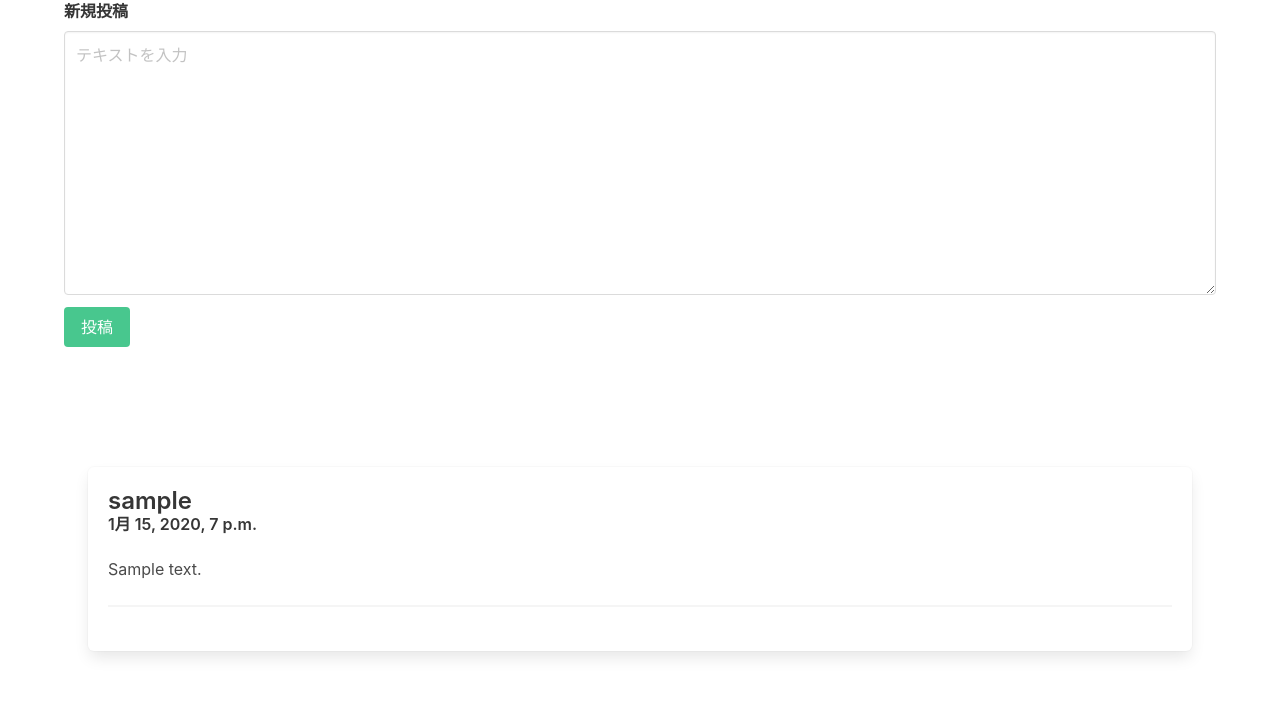
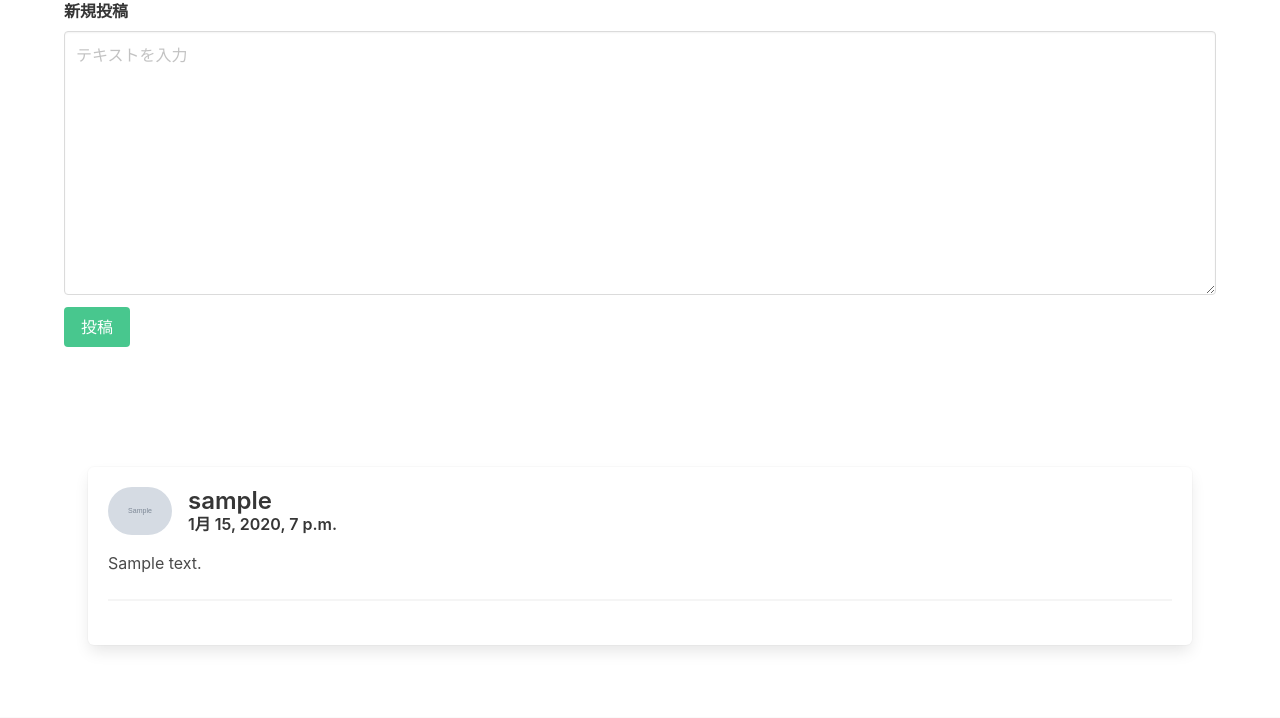
Before and after one commit to tsubuanko/UTAB, a Django app: page /thread/1/ in a window 1280 px wide. Shown: the part 282-1000 px from the top of the page. Run offline with Django 3.2, Linux system fonts and the light colour scheme; a user stored in the database is signed in; tables that the repository leaves empty hold one stand-in row (values such as "Sample post"); grey boxes marked "Sample" are stand-in pictures; some libraries are stand-ins or nearby versions.

Commit message:
スレッドでのプロフィール画像の表示

```diff
--- a/cms/templates/cms/post.html
+++ b/cms/templates/cms/post.html
@@ -44,13 +44,20 @@
             <div class="tile is-12 is-vertical is-parent">
                 <div class="tile is-child box">
                     {% for post in post_list %}
-                        {% if post.created_by %}
-                            <a class="title is-4" href="{% url 'cms:user_detail' post.created_by.id %}">{{ post.created_by }}</a>
-                            <p></p>
-                        {% else %}
-                            <p class="title is-4">名無し</p>
-                        {% endif %}
-                        <p class="title is-6">{{ post.created_at }}</p>
+                        <div class="media">
+                            <div class="media-left">
+                                <figure class="image is-64x64 is-left">
+                                    {% if post.created_by.profile_picture %}
+                                        <img class="is-rounded" src="{{user.profile_picture.url}}">
+                                    {% endif %}
+                                </figure>
+                            </div>
+                            <div class="media-content">
+                                <a class="title is-4" href="{% url 'cms:user_detail' post.created_by.id %}">{{ post.created_by }}</a>
+                                <p></p>
+                                <p class="title is-6">{{ post.created_at }}</p>
+                            </div>
+                        </div>
                         <div class="content">
                             {{ post.message }}
                         </div>
```
Also changed, not shown: media/profile_picture/IMG_7865.png (added), media/profile_picture/a.png (added), media/profile_picture/a_8AlicTw.png (added), media/profile_picture/スクリーンショット_2020-05-31_13.00.49.png (added).
